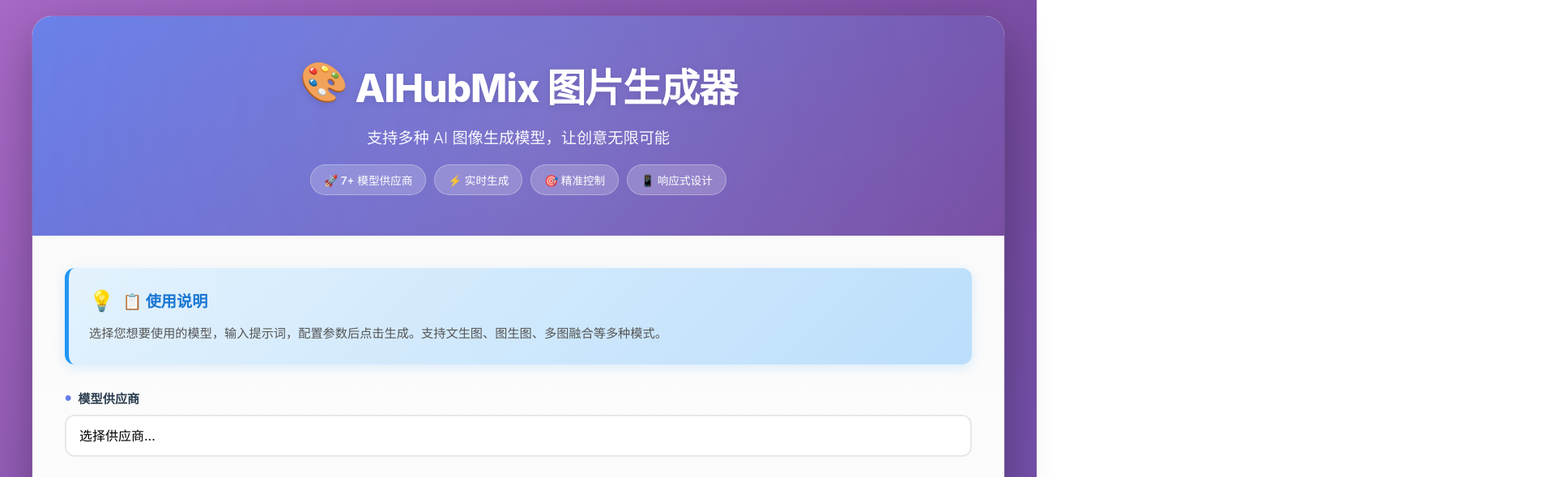
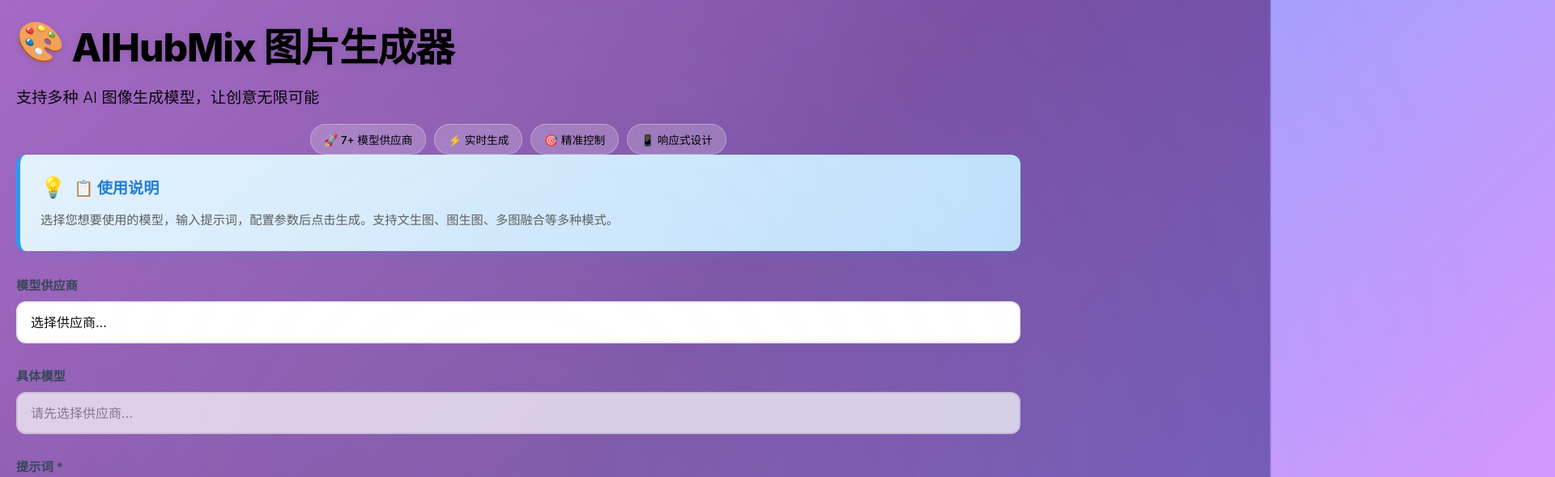
Before and after one commit to uqayiyufog07-eng/Paints, a website: page index.html in a window 1280 px wide. Shown: the top 589 px of the page at 81% size, 1920 px wide, since content can reach past the window. Drawn offline with Linux system fonts and the light colour scheme.

Commit message:
Update title and class names in index.html

```diff
--- a/index.html
+++ b/index.html
@@ -3,7 +3,7 @@
 <head>
     <meta charset="UTF-8">
     <meta name="viewport" content="width=device-width, initial-scale=1.0">
-    <title>AIHubMix 图片生成器</title>
+    <title>老钱303的个人图片生成器</title>
     <style>
         * {
             margin: 0;
@@ -61,7 +61,7 @@
             z-index: 0;
         }
 
-        .container {
+        。container {
             max-width: 1200px;
             margin: 0 auto;
             background: rgba(255, 255, 255, 0.98);
@@ -76,7 +76,7 @@
             z-index: 1;
         }
 
-        .header {
+        。header {
             background: linear-gradient(135deg, #667eea 0%, #764ba2 100%);
             color: white;
             padding: 50px 30px;
@@ -145,7 +145,7 @@
             transform: translateY(-2px);
         }
 
-        .content {
+        。content {
             padding: 40px;
             background: linear-gradient(to bottom, #fafafa 0%, #ffffff 100%);
         }
@@ -170,7 +170,7 @@
             gap: 8px;
         }
 
-        .form-group label::before {
+        。form-group label::before {
             content: '●';
             color: #667eea;
             font-size: 0.6em;
```
